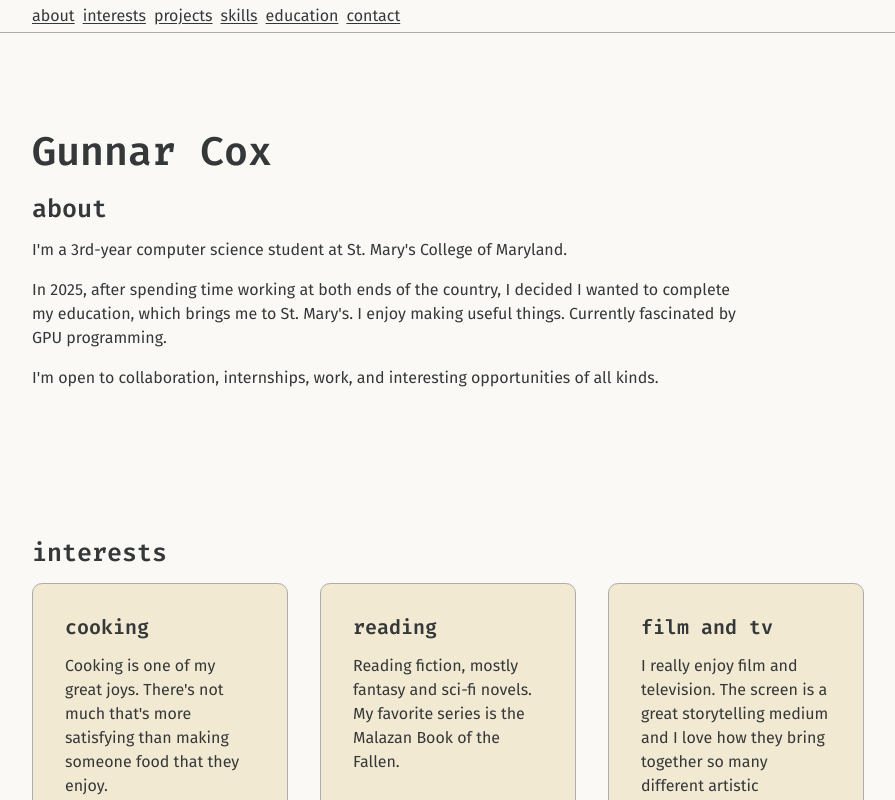
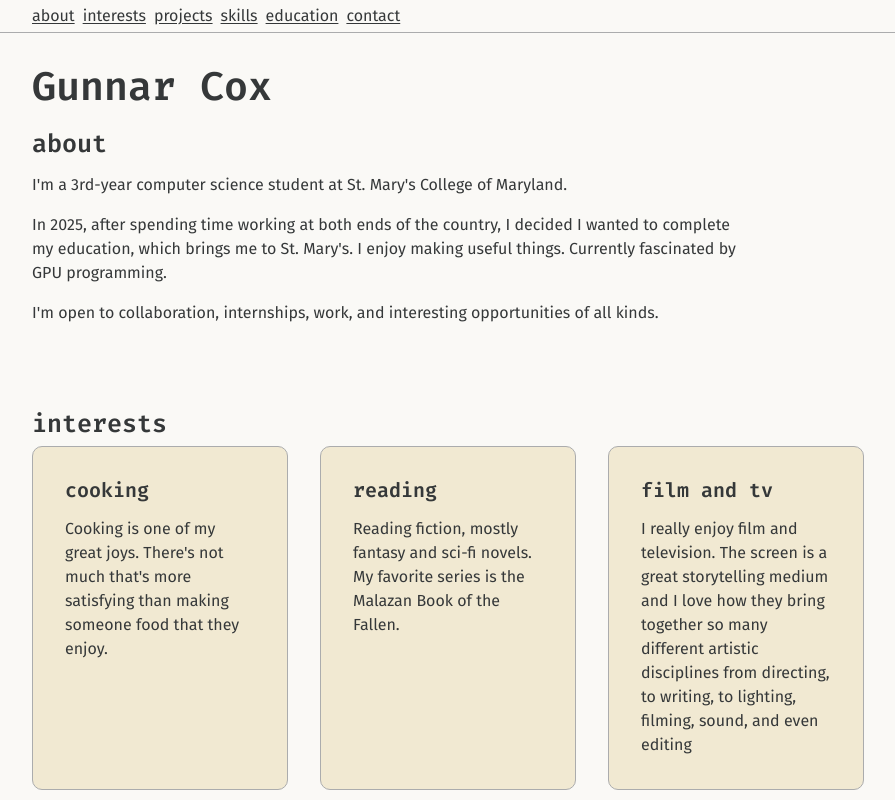
Before and after one commit to crannug/crannug.github.io, a React (Vite) app: page / in a window 1280 px wide. Shown: the top 800 px of the page, without its empty margins (96-991 px from the left). Built offline with nearby package versions, Linux system fonts and the light colour scheme.

Commit message:
small css padding and margin adjustments

```diff
--- a/src/components/Nav.css
+++ b/src/components/Nav.css
@@ -6,7 +6,7 @@ ul {
 
 nav a {
   color: var(--color-text);
-  transition: color 0.15s ease;
+  transition: color 0.15s ease-in-out;
 }
 
 nav a:hover {
--- a/src/styles/global.css
+++ b/src/styles/global.css
@@ -15,10 +15,11 @@ h3 {
 
 h1 {
   font-size: var(--text-2xl);
+  margin-block-start: 0;
 }
 h2 {
   font-size: var(--text-xl);
-  margin-block-end: var(--space-3);
+  margin-block-end: var(--space-2);
 }
 h3 {
   font-size: var(--text-lg);
@@ -77,7 +78,7 @@ header {
 
 /* padded section gaps */
 main section {
-  padding-block: var(--space-5);
+  padding-block: var(--space-4);
 }
 
 /* cards, grid, as many as fit, at least 16rem wide */
```
